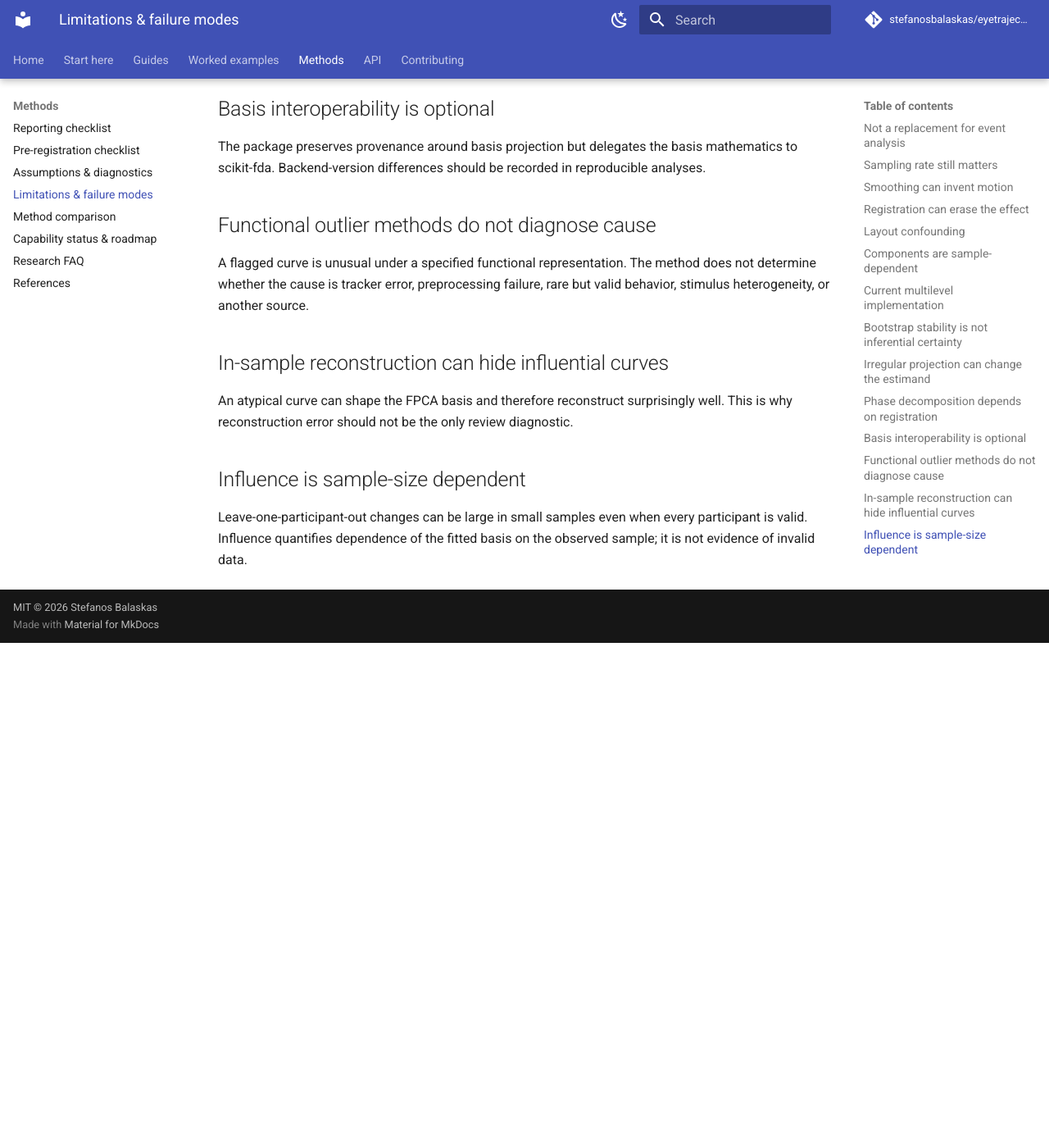
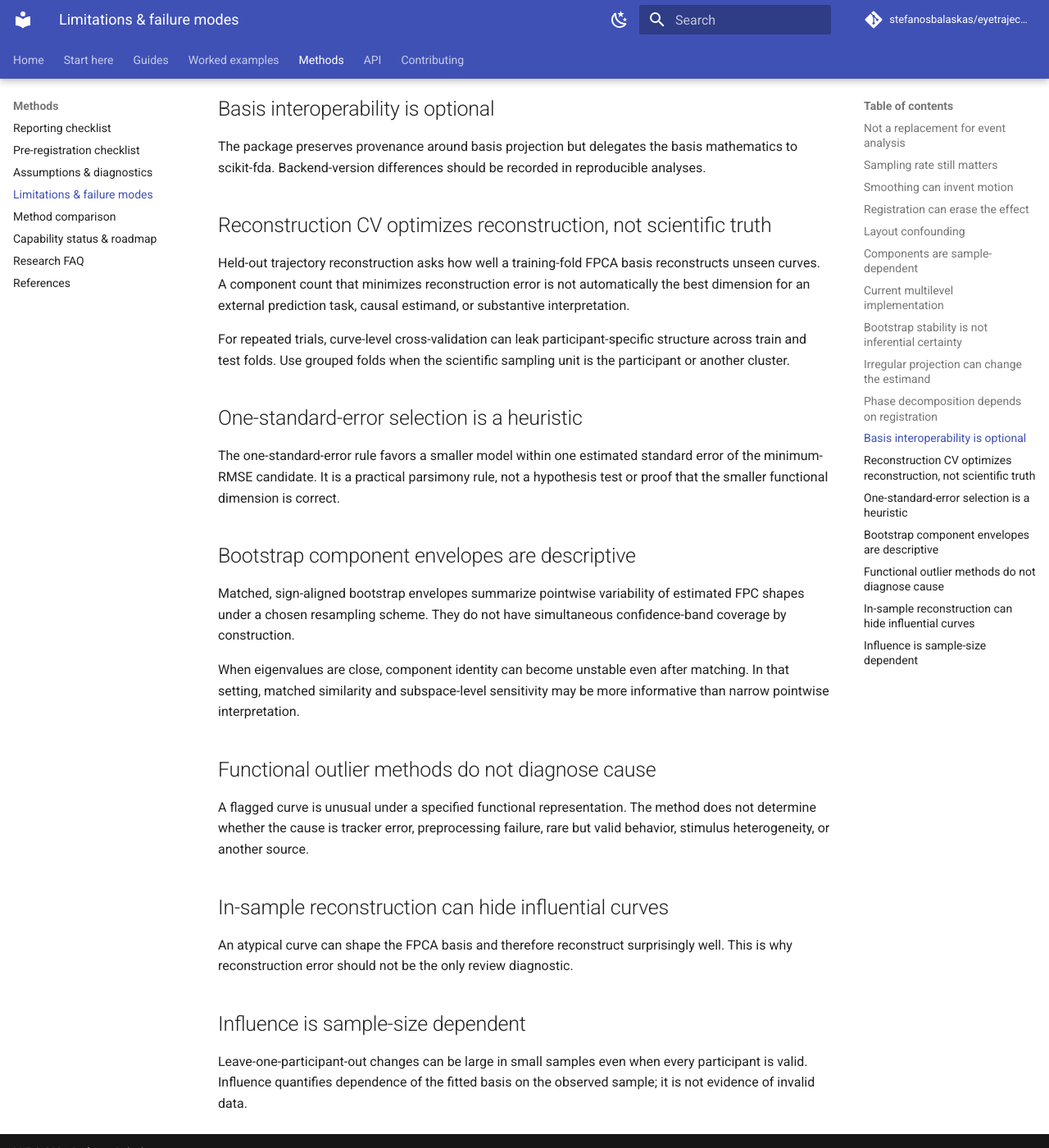
Before and after one commit to stefanosbalaskas/eyetrajectoriespy, an MkDocs documentation site: the page built from docs/methods/limitations.md, in a window 1280 px wide and 1400 px high, scrolled down 1523 px. Shown: the whole window at 82% size. Built offline with MkDocs 1.6.1 and Material for MkDocs 9.7.7, drawn with Linux system fonts in a browser that asks for light colours; comment, search, counter and statistics services are not loaded; before the commit the page ends 2307 px from its top, so only the background shows below that.

Commit message:
Expand FPCA selection uncertainty methodology guidance

```diff
--- a/docs/methods/limitations.md
+++ b/docs/methods/limitations.md
@@ -46,6 +46,22 @@ Phase FPCA describes the estimated warping functions from a specific registratio
 The package preserves provenance around basis projection but delegates the basis mathematics to scikit-fda. Backend-version differences should be recorded in reproducible analyses.
 
 
+## Reconstruction CV optimizes reconstruction, not scientific truth
+
+Held-out trajectory reconstruction asks how well a training-fold FPCA basis reconstructs unseen curves. A component count that minimizes reconstruction error is not automatically the best dimension for an external prediction task, causal estimand, or substantive interpretation.
+
+For repeated trials, curve-level cross-validation can leak participant-specific structure across train and test folds. Use grouped folds when the scientific sampling unit is the participant or another cluster.
+
+## One-standard-error selection is a heuristic
+
+The one-standard-error rule favors a smaller model within one estimated standard error of the minimum-RMSE candidate. It is a practical parsimony rule, not a hypothesis test or proof that the smaller functional dimension is correct.
+
+## Bootstrap component envelopes are descriptive
+
+Matched, sign-aligned bootstrap envelopes summarize pointwise variability of estimated FPC shapes under a chosen resampling scheme. They do not have simultaneous confidence-band coverage by construction.
+
+When eigenvalues are close, component identity can become unstable even after matching. In that setting, matched similarity and subspace-level sensitivity may be more informative than narrow pointwise interpretation.
+
 ## Functional outlier methods do not diagnose cause
 
 A flagged curve is unusual under a specified functional representation. The method does not determine whether the cause is tracker error, preprocessing failure, rare but valid behavior, stimulus heterogeneity, or another source.
```
